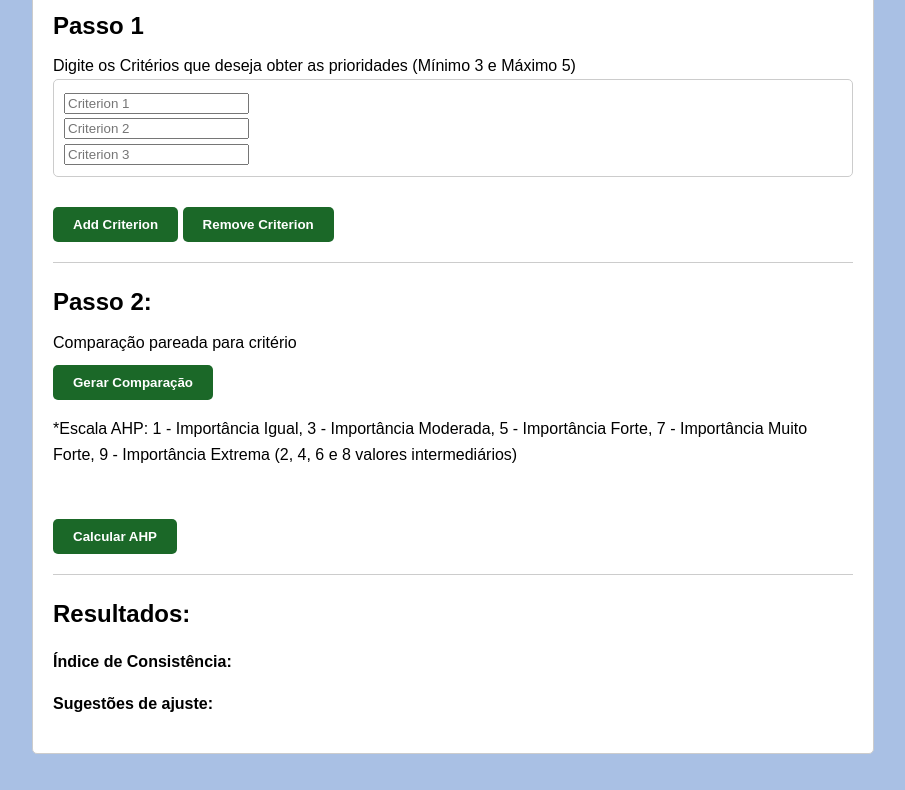
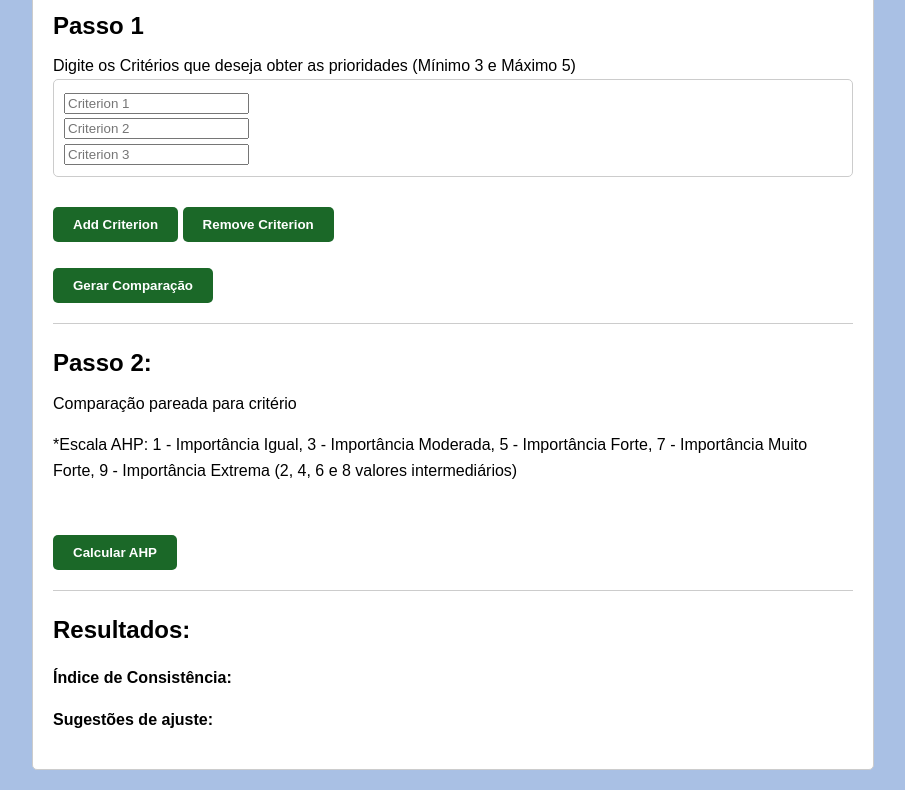
Before and after one commit to jhugolj/ahp-calculator, a plain HTML site: page index.html in a window 1280 px wide. Shown: the part 127-917 px from the top of the page, without its empty margins (187-1092 px from the left). Drawn offline with Linux system fonts and the light colour scheme.

Commit message:
Update index.html

```diff
--- a/index.html
+++ b/index.html
@@ -25,9 +25,10 @@
       </div>
       <button type="button" class="botao" onclick="addCriterion()">Add Criterion</button>
       <button type="button" class="botao" onclick="removeCriterion()">Remove Criterion</button>
+       <p><button type="button" class="botao" onclick="generatePairwiseInputs()">Gerar Comparação</button></p>
       <hr>
       <h2>Passo 2:</h2>Comparação pareada para critério<br>
-      <button type="button" class="botao" onclick="generatePairwiseInputs()">Gerar Comparação</button>
+
       <p>*Escala AHP: 1 - Importância Igual, 3 - Importância Moderada, 5 - Importância Forte, 7 - Importância Muito Forte, 9 - Importância Extrema (2, 4, 6 e 8 valores intermediários)</p>
       <div id="pairwiseComparison"></div>
       <br>
```
